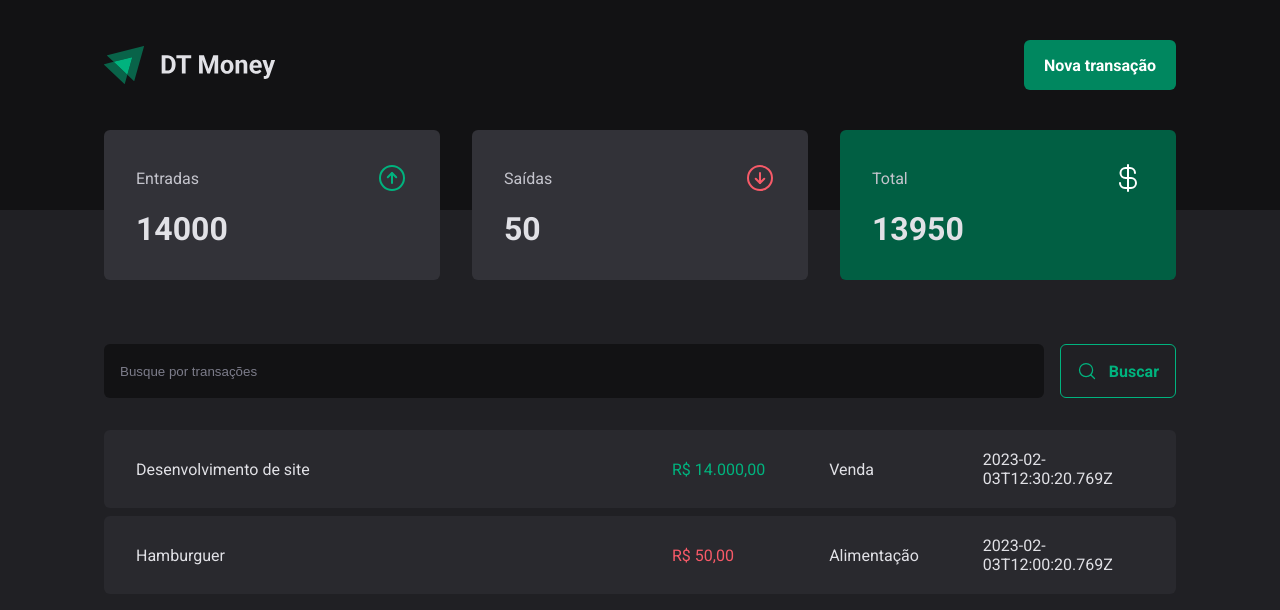
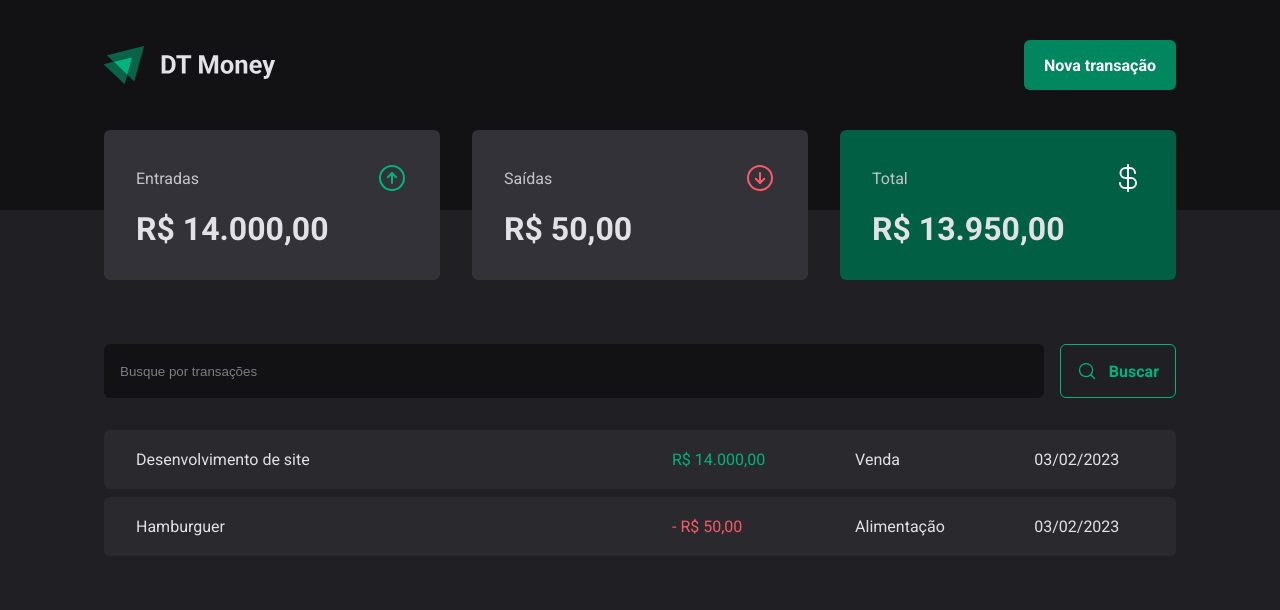
Before and after one commit to gabrielCesarino/dt-money, a React (Vite) app: page / in a window 1280 px wide. Shown: the top 610 px of the page. Built offline with nearby package versions, Linux system fonts and the light colour scheme; data requests are answered from the project's data file.

Commit message:
add: price and date formatters

```diff
--- a/src/components/Summary/index.tsx
+++ b/src/components/Summary/index.tsx
@@ -2,6 +2,7 @@
 import { ArrowCircleUp, ArrowCircleDown, CurrencyDollar } from 'phosphor-react'
 import { useContext } from "react";
 import { TransactionsContext } from "../../contexts/TransactionsContext";
+import { priceFormatter } from "../../utils/formatter";
 
 export function Summary() {
     const { transactions } = useContext(TransactionsContext)
@@ -30,21 +31,21 @@
                     <span>Entradas</span>
                     <ArrowCircleUp size={32} color="#00b37e"/>
                 </header>
-                <strong>{summary.income}</strong>
+                <strong>{priceFormatter.format(summary.income)}</strong>
             </SummaryCard>
             <SummaryCard>
                 <header>
                     <span>Saídas</span>
                     <ArrowCircleDown size={32} color="#f75a68"/>
                 </header>
-                <strong>{summary.outcome}</strong>
+                <strong>{priceFormatter.format(summary.outcome)}</strong>
             </SummaryCard>
             <SummaryCard variant="green">
                 <header>
                     <span>Total</span>
                     <CurrencyDollar size={32} color="#fff"/>
                 </header>
-                <strong>{summary.total}</strong>
+                <strong>{priceFormatter.format(summary.total)}</strong>
             </SummaryCard>
         </SummaryContainer>
     )
--- a/src/pages/Transactions/index.tsx
+++ b/src/pages/Transactions/index.tsx
@@ -2,16 +2,12 @@
 import { Header } from "../../components/Header";
 import { Summary } from "../../components/Summary";
 import { TransactionsContext } from "../../contexts/TransactionsContext";
+import { dateFormatter, priceFormatter } from "../../utils/formatter";
 import { SearchForm } from "./components/SearchForm";
 import { PriceHighlight, TransactionsContainer, TransactionsTable } from "./styles";
 
 export function Transactions() {
    const { transactions } = useContext(TransactionsContext);
-
-    const formatPrice = new Intl.NumberFormat('pt-BR', {
-        style: 'currency',
-        currency: 'BRL'
-    })
 
     return (
         <div>
@@ -27,11 +23,12 @@
                                     <td width="50%">{transaction.description}</td>
                                     <td>
                                         <PriceHighlight variant={transaction.type}>
-                                            {formatPrice.format(transaction.price)}
+                                            {transaction.type === "outcome" && "- "}
+                                            {priceFormatter.format(transaction.price)}
                                         </PriceHighlight>
                                     </td>
                                     <td>{transaction.category}</td>
-                                    <td>{transaction.createdAt}</td>
+                                    <td>{dateFormatter.format(new Date(transaction.createdAt))}</td>
                                 </tr>
                             )
                         })}
--- /dev/null
+++ b/src/utils/formatter.ts
@@ -0,0 +1,6 @@
+export const priceFormatter = new Intl.NumberFormat('pt-BR', {
+    style: 'currency',
+    currency: 'BRL'
+});
+
+export const dateFormatter = new Intl.DateTimeFormat('pt-BR');
```
